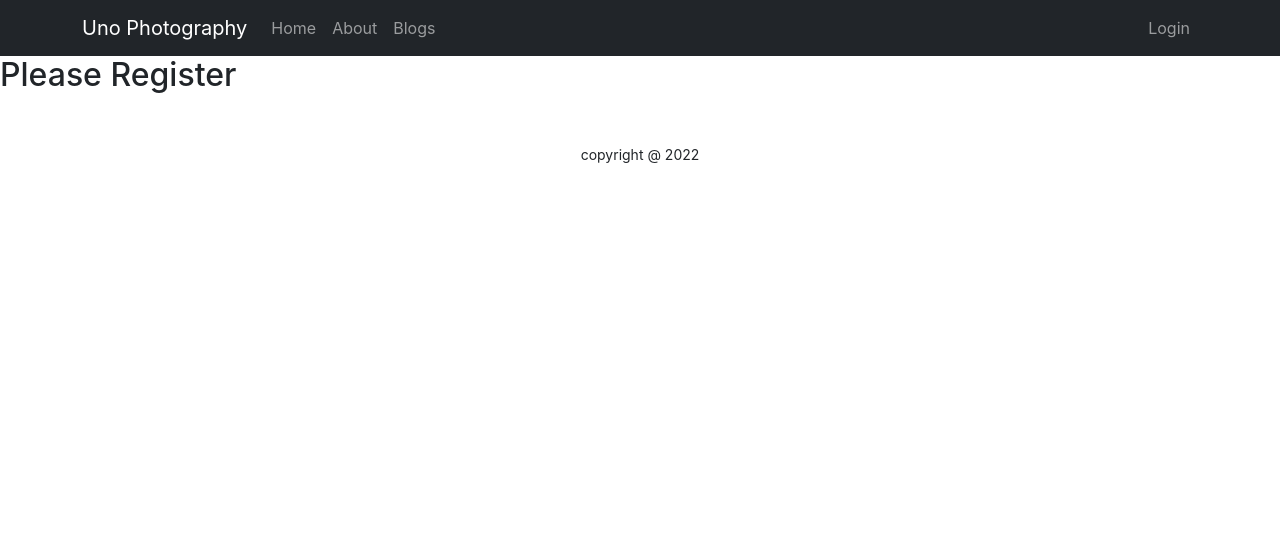
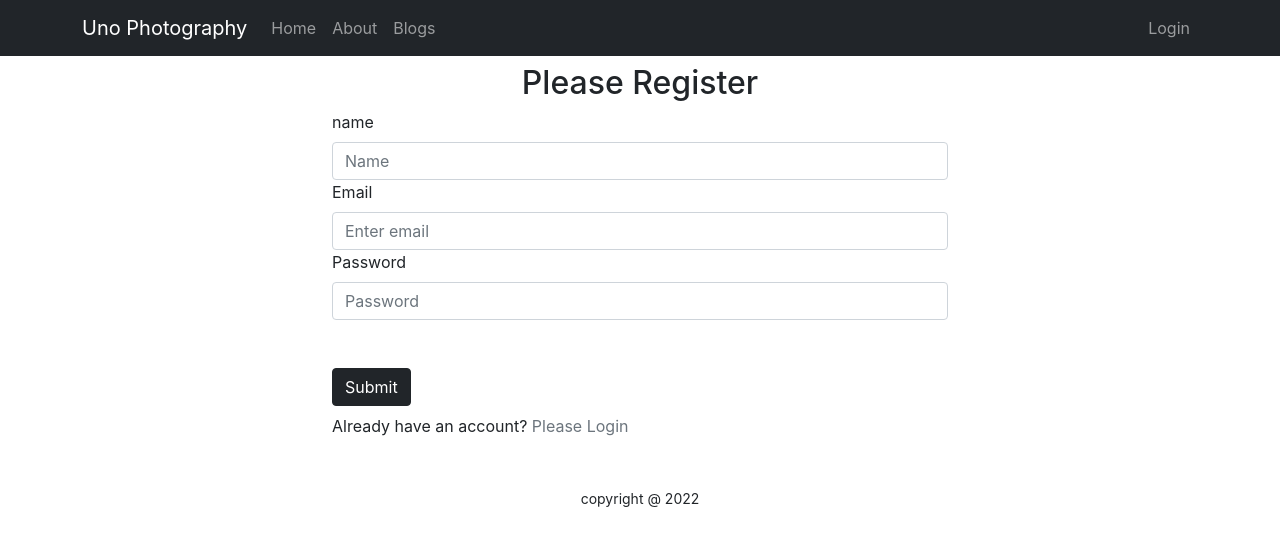
Before and after one commit to LabibIslam/independent-service-provider, a React (Create React App) app: page /register in a window 1280 px wide. Shown: the top 546 px of the page. Built offline with nearby package versions, Linux system fonts and the light colour scheme.

Commit message:
completed besic draft of register page

```diff
--- a/src/App.js
+++ b/src/App.js
@@ -15,10 +15,10 @@ function App() {
       <Header></Header>
       <Routes>
         <Route path='/' element={<Home></Home>}></Route>
-        <Route path='/About' element={<About></About>}></Route>
-        <Route path='/Blogs' element={<Blogs></Blogs>}></Route>
-        <Route path='/Login' element={<Login></Login>}></Route>
-        <Route path='/Register' element={<Register></Register>}></Route>
+        <Route path='/about' element={<About></About>}></Route>
+        <Route path='/blogs' element={<Blogs></Blogs>}></Route>
+        <Route path='/login' element={<Login></Login>}></Route>
+        <Route path='/register' element={<Register></Register>}></Route>
         <Route path='*' element={<NotFound></NotFound>}></Route>
       </Routes>
       <Footer></Footer>
--- a/src/Pages/Login/Login/Login.js
+++ b/src/Pages/Login/Login/Login.js
@@ -1,6 +1,6 @@
 import React, { useRef } from 'react';
 import { Button, Form } from 'react-bootstrap';
-import { useNavigate } from 'react-router-dom';
+import { Link, useNavigate } from 'react-router-dom';
 
 const Login = () => {
     const emailRef = useRef('');
@@ -8,20 +8,20 @@ const Login = () => {
     const navigate = useNavigate();
 
     const handleSubmit = event => {
-        event.perventDefault();
+        event.preventDefault();
         const email = emailRef.current.value;
         const password = passwordRef.current.value;
 
         console.log(email, password);
     }
 
-    const nevigeteToRegister = event => {
-        navigate('/resister')
+    const navigateToRegister = () => {
+        navigate('/register')
     }
 
     return (
         <div className='container w-50 mx-auto mt-2'>
-            <h2 className='text-center'>log in please </h2>
+            <h2 className='text-center'>Login Please </h2>
             <Form onSubmit={handleSubmit}>
                 <Form.Group className="mb-3" controlId="formBasicEmail">
                     <Form.Label>Email address</Form.Label>
@@ -38,12 +38,12 @@ const Login = () => {
                 <Form.Group className="mb-3" controlId="formBasicCheckbox">
                     <Form.Check type="checkbox" label="Check me out" />
                 </Form.Group>
-                <Button variant="dark" type="submit">
+                <Button className='mt-5' variant="dark" type="submit">
                     Submit
                 </Button>
             </Form>
-            <p>
-                New to Uno Photography.<span className='text-dark' onClick={nevigeteToRegister}> Please Register </span>
+            <p className='my-2'>
+                New to Uno Photography.<Link to={'/register'} className='text-muted pe-auto text-decoration-none' onClick={navigateToRegister}> Please Register </Link>
             </p>
         </div>
     );
--- a/src/Pages/Login/Register/Register.js
+++ b/src/Pages/Login/Register/Register.js
@@ -1,9 +1,52 @@
-import React from 'react';
+import React, { useRef } from 'react';
+import { Button, Col, Form, } from 'react-bootstrap';
+import { Link, useNavigate } from 'react-router-dom';
 
 const Register = () => {
+    const nameRef = useRef('');
+    const emailRef = useRef('');
+    const passwordRef = useRef('');
+
+    const navigate = useNavigate();
+
+    const navigateToLogin = () => {
+        navigate('/login');
+    }
+    const handleRegister = event => {
+        event.preventDefault();
+        const name = nameRef.current.value;
+        const email = emailRef.current.value;
+        const password = passwordRef.current.value;
+
+        console.log(name, email, password);
+    }
     return (
-        <div>
-            <h2>Please Register</h2>
+        <div className='container w-50 mx-auto mt-2'>
+            <h2 className='text-center'>Please Register</h2>
+            <Form onSubmit={handleRegister}>
+
+                <Form.Group as={Col} controlId="formGridName">
+                    <Form.Label >name</Form.Label>
+                    <Form.Control ref={nameRef} type="name" placeholder="Name" />
+                </Form.Group>
+
+                <Form.Group as={Col} controlId="formGridEmail">
+                    <Form.Label>Email</Form.Label>
+                    <Form.Control ref={emailRef} type="email" placeholder="Enter email" />
+                </Form.Group>
+
+                <Form.Group as={Col} controlId="formGridPassword">
+                    <Form.Label>Password</Form.Label>
+                    <Form.Control ref={passwordRef} type="password" placeholder="Password" />
+                </Form.Group>
+
+                <Button className='mt-5' variant="dark" type="submit">
+                    Submit
+                </Button>
+            </Form>
+            <p className='my-2'>
+                Already have an account?<Link to={'/login'} className='text-muted pe-auto text-decoration-none' onClick={navigateToLogin}> Please Login </Link>
+            </p>
         </div>
     );
 };
```
